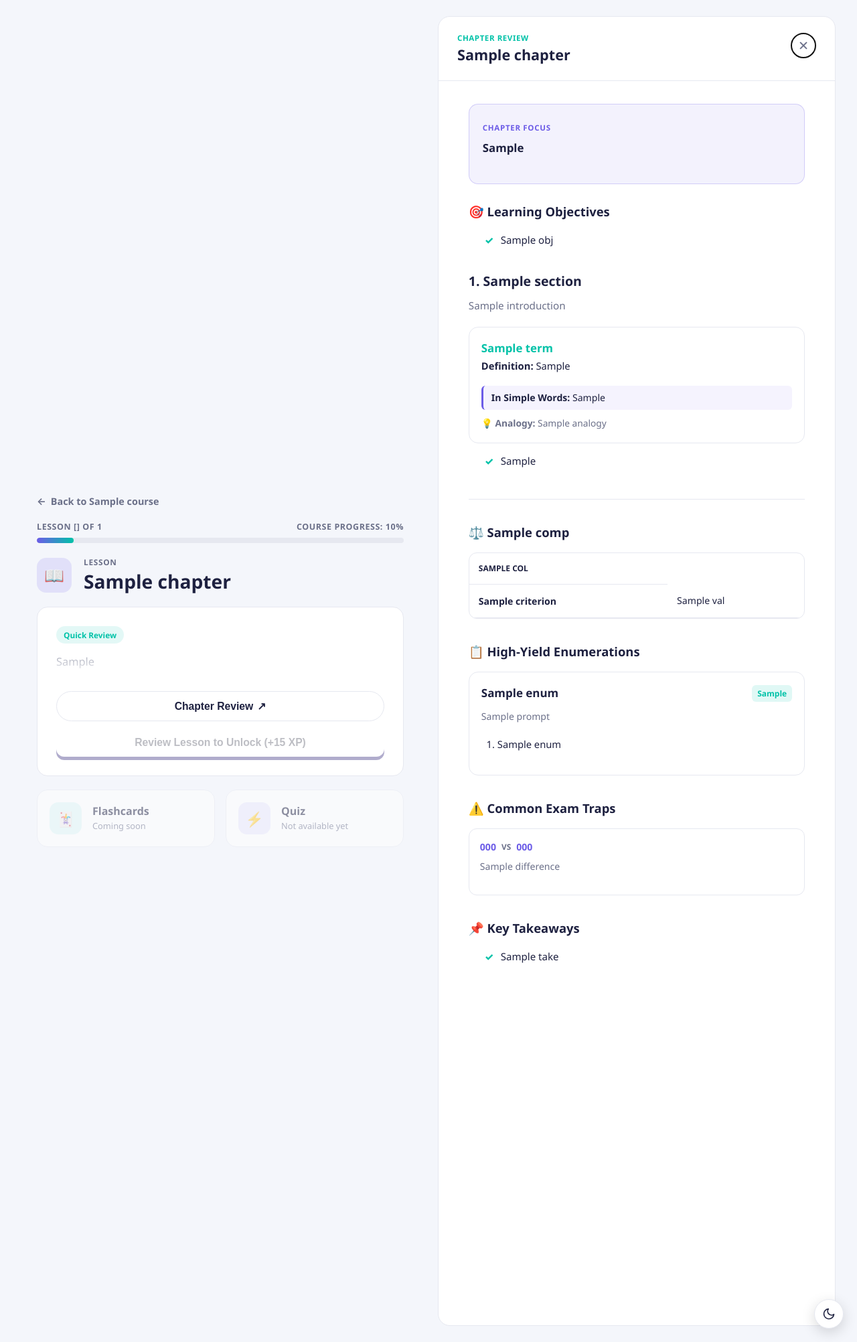
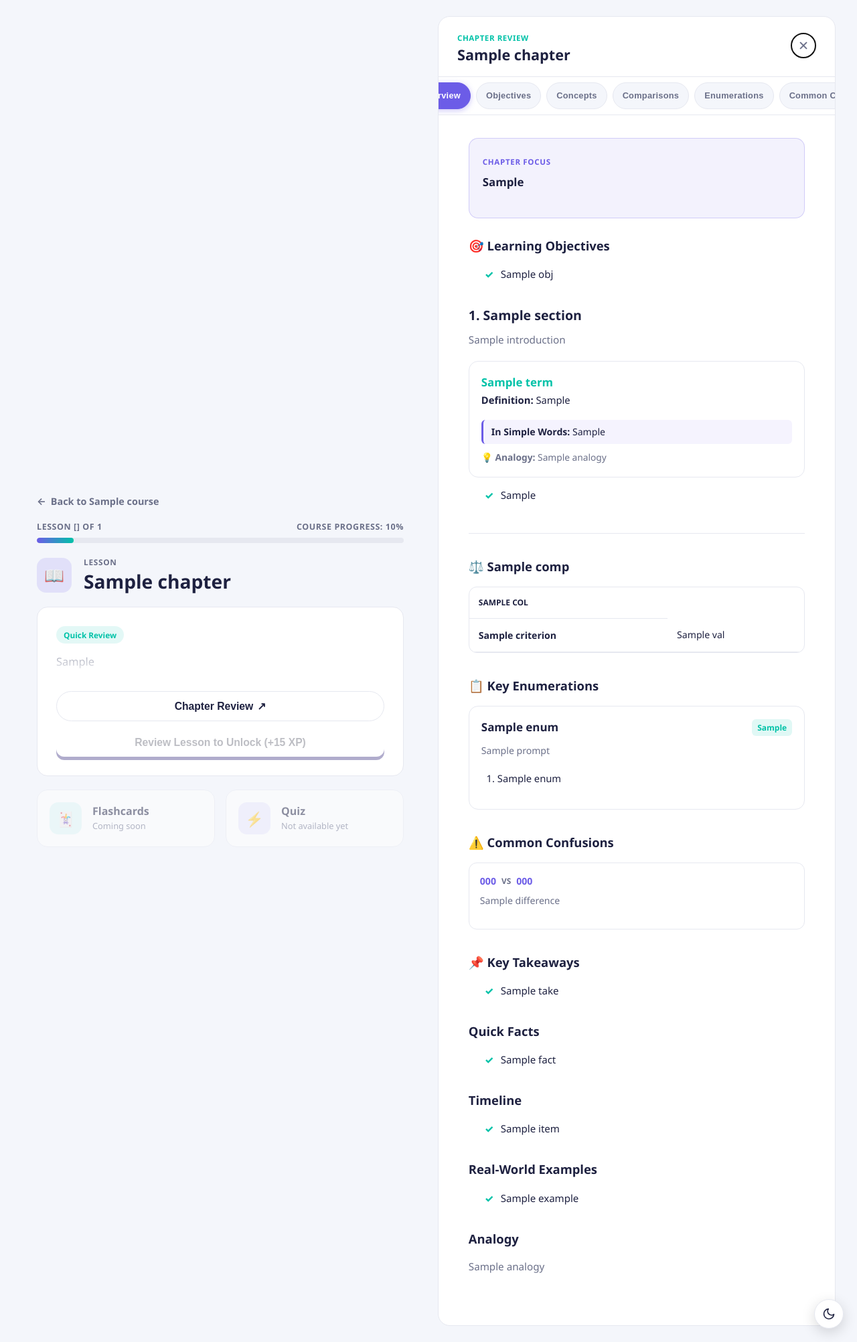
Before and after one commit to zap1104/resultaquest, a Django app: template courses/templates/courses/chapter_review.html in a window 1280 px wide, after a click that opens the changed part. Shown: the part 70-2074 px from the top of the page at 67% size. Run offline with Django 5.2, Linux system fonts and the light colour scheme; the template is opened without the code that fills it: most values are stand-ins (such as "Sample title", 1, 10 or a date in 2020); data that the repository does not hold is empty.

Commit message:
feat(review): implement section anchors, reader chip navigation, and review hub integration (Sprint G2/G3/G7)

```diff
--- a/courses/templates/courses/chapter_review.html
+++ b/courses/templates/courses/chapter_review.html
@@ -126,12 +126,59 @@
         transition: width 0.42s cubic-bezier(0.16, 1, 0.3, 1), opacity 0.3s ease 0.08s, transform 0.42s cubic-bezier(0.16, 1, 0.3, 1), border-width 0s, visibility 0s;
     }
 
-    .reader-header { flex-shrink: 0; display: flex; align-items: flex-start; justify-content: space-between; gap: 20px; padding: 24px 28px; border-bottom: 1px solid var(--border); }
+    .reader-header { flex-shrink: 0; display: flex; align-items: flex-start; justify-content: space-between; gap: 20px; padding: 24px 28px 18px; border-bottom: 1px solid var(--border); }
     .reader-heading { min-width: 0; }
     .reader-heading small { display: block; margin-bottom: 4px; color: var(--accent); font-size: 0.72rem; font-weight: 800; letter-spacing: 0.05em; text-transform: uppercase; }
     .reader-heading h2 { margin: 0; overflow-wrap: anywhere; color: var(--ink); font-size: 1.35rem; line-height: 1.3; }
     .reader-close { width: 38px; height: 38px; display: grid; place-items: center; flex-shrink: 0; padding: 0; border: 1px solid var(--border); border-radius: 50%; background: transparent; color: var(--muted); font-size: 1.2rem; cursor: pointer; transition: color 0.16s ease, border-color 0.16s ease, background-color 0.16s ease; }
     .reader-close:hover { border-color: var(--danger); background: rgba(239, 68, 68, 0.08); color: var(--danger); }
+
+    /* SPRINT G3: STICKY CHIP NAVIGATION BAR */
+    .reader-section-nav {
+        flex-shrink: 0;
+        display: flex;
+        align-items: center;
+        gap: 8px;
+        padding: 8px 24px;
+        background: var(--surface);
+        border-bottom: 1px solid var(--border);
+        overflow-x: auto;
+        white-space: nowrap;
+        scrollbar-width: none;
+        -webkit-overflow-scrolling: touch;
+        z-index: 10;
+    }
+    .reader-section-nav::-webkit-scrollbar { display: none; }
+
+    .reader-nav-chip {
+        flex-shrink: 0;
+        min-height: 40px;
+        padding: 8px 14px;
+        display: inline-flex;
+        align-items: center;
+        justify-content: center;
+        border-radius: 999px;
+        border: 1px solid var(--border);
+        background: var(--bg);
+        color: var(--muted);
+        font-size: 0.8rem;
+        font-weight: 700;
+        letter-spacing: 0.02em;
+        cursor: pointer;
+        transition: all 0.18s ease;
+        line-height: 1.2;
+        box-sizing: border-box;
+    }
+    .reader-nav-chip:hover {
+        border-color: var(--primary);
+        color: var(--ink);
+    }
+    .reader-nav-chip.active {
+        background: var(--primary);
+        border-color: var(--primary);
+        color: #ffffff;
+        box-shadow: 0 2px 8px rgba(108, 92, 231, 0.35);
+    }
 
     .reader-content { min-height: 0; flex: 1; overflow-y: auto; padding: 34px clamp(24px, 3.5vw, 56px) 44px; overscroll-behavior: contain; scrollbar-width: thin; scrollbar-color: var(--border) transparent; }
     .reader-content-inner { width: 100%; max-width: 760px; margin: 0 auto; color: var(--ink); font-size: 1.06rem; line-height: 1.8; }
@@ -143,11 +190,12 @@
     .reader-content::-webkit-scrollbar-thumb:hover { background: var(--primary); }
 
     /* 5. CRAM WIDGET STYLES */
-    .cram-overview-card { background: rgba(108, 92, 231, 0.08); border: 1px solid rgba(108, 92, 231, 0.25); border-radius: 14px; padding: 18px 20px; margin-bottom: 24px; }
+    .cram-overview-card { background: rgba(108, 92, 231, 0.08); border: 1px solid rgba(108, 92, 231, 0.25); border-radius: 14px; padding: 18px 20px; margin-bottom: 24px; scroll-margin-top: 16px; }
     .cram-badge { display: inline-block; font-size: 0.72rem; font-weight: 800; text-transform: uppercase; letter-spacing: 0.06em; color: var(--primary); margin-bottom: 6px; }
     .cram-lead { font-size: 1.05rem; font-weight: 600; line-height: 1.6; margin: 0; color: var(--ink); }
 
-    .cram-section { margin-bottom: 32px; }
+    .cram-section { margin-bottom: 32px; scroll-margin-top: 16px; }
+    .cram-section-group { margin-bottom: 32px; scroll-margin-top: 16px; }
     .cram-section-title { font-size: 1.15rem; font-weight: 800; margin: 0 0 14px; color: var(--ink); }
 
     .cram-facts-list { list-style: none; padding: 0; margin: 0; display: flex; flex-direction: column; gap: 8px; }
@@ -197,6 +245,7 @@
             transform: none;
         }
         .reader-header { padding: 16px 20px; }
+        .reader-section-nav { padding: 8px 16px; }
         .reader-close { width: 44px; height: 44px; font-size: 1.35rem; }
         .reader-content { padding: 24px 20px 48px; }
     }
@@ -251,6 +300,8 @@
         }
 
         .lesson-hub { width: 100%; max-width: none; }
+        .reader-section-nav { padding: 8px 14px; }
+        .reader-nav-chip { min-height: 44px; }
         .theme-toggle-fab { right: 16px; bottom: calc(78px + env(safe-area-inset-bottom)); }
     }
 
@@ -417,28 +468,35 @@
             <button type="button" class="reader-close" id="close-reader-btn" aria-label="Close chapter review" title="Close chapter review">✕</button>
         </header>
 
+        <!-- SPRINT G3: STICKY CHIP NAVIGATION BAR -->
+        <nav class="reader-section-nav" id="reader-section-nav" aria-label="Section navigation" hidden></nav>
+
         <div class="reader-content" id="reader-content" tabindex="0">
-            <article class="reader-content-inner">
-                <div class="cram-overview-card">
+            <!-- Broad Fallback Destination for General Hash Links -->
+            <article id="chapter-review-content" class="reader-content-inner">
+
+                <!-- 1. OVERVIEW -->
+                <div class="cram-overview-card" id="overview" data-review-section data-section-label="Overview">
                     <span class="cram-badge">{{ chapter_data.week_label|default:"Chapter Focus" }}</span>
                     <p class="cram-lead">{{ chapter_overview }}</p>
                 </div>
 
-                {% if chapter_data.sections %}
-                    <!-- Learning Objectives -->
-                    {% if chapter.source_data.learning_objectives %}
-                        <div class="cram-section">
+                <!-- 2. LEARNING OBJECTIVES (Independent) -->
+                {% if chapter_data.learning_objectives %}
+                    <div class="cram-section" id="learning-objectives" data-review-section data-section-label="Objectives">
                         <h3 class="cram-section-title">🎯 Learning Objectives</h3>
                         <ul class="cram-facts-list">
-                                {% for obj in chapter.source_data.learning_objectives %}
+                            {% for obj in chapter_data.learning_objectives %}
                                 <li>{{ obj }}</li>
                             {% endfor %}
                         </ul>
                     </div>
                 {% endif %}
 
-                    <!-- Sections Flow -->
-                    {% for section in chapter.source_data.sections %}
+                <!-- 3. CONCEPTS / SECTIONS (Independent) -->
+                {% if chapter_data.sections %}
+                    <div class="cram-section-group" id="concepts" data-review-section data-section-label="Concepts">
+                        {% for section in chapter_data.sections %}
                             <div class="cram-section section-block">
                                 <h3 class="section-heading">{{ forloop.counter }}. {{ section.title }}</h3>
                                 {% if section.introduction %}
@@ -471,11 +529,23 @@
                                 {% endif %}
                             </div>
                         {% endfor %}
+                    </div>
+                {% elif chapter_data.key_terms %}
+                    <div class="cram-section" id="concepts" data-review-section data-section-label="Key Terms">
+                        <h3 class="cram-section-title">Key Terms</h3>
+                        {% for term in chapter_data.key_terms %}
+                            <div class="concept-card">
+                                <div class="concept-term">{{ term.term }}</div>
+                                <p class="concept-formal">{{ term.definition }}</p>
+                            </div>
+                        {% endfor %}
+                    </div>
+                {% endif %}
 
-                    <!-- Comparison Matrices -->
-                    {% if chapter.source_data.comparisons %}
-                        {% for comp in chapter.source_data.comparisons %}
-                            <div class="cram-section">
+                <!-- 4. COMPARISON MATRICES (Independent) -->
+                {% if chapter_data.comparisons %}
+                    <div class="cram-section" id="comparisons" data-review-section data-section-label="Comparisons">
+                        {% for comp in chapter_data.comparisons %}
                             <h3 class="cram-section-title">⚖️ {{ comp.title }}</h3>
                             <div class="comparison-table-wrap">
                                 <table class="cram-comparison-table">
@@ -498,16 +568,16 @@
                                     </tbody>
                                 </table>
                             </div>
+                        {% endfor %}
                     </div>
-                        {% endfor %}
                 {% endif %}
 
-                    <!-- High-Yield Enumerations -->
-                    {% if chapter.source_data.enumerations %}
-                        <div class="cram-section">
-                            <h3 class="cram-section-title">📋 High-Yield Enumerations</h3>
+                <!-- 5. HIGH-YIELD ENUMERATIONS (Independent) -->
+                {% if chapter_data.enumerations %}
+                    <div class="cram-section" id="enumerations" data-review-section data-section-label="Enumerations">
+                        <h3 class="cram-section-title">📋 Key Enumerations</h3>
                         <div class="enum-grid">
-                                {% for enum in chapter.source_data.enumerations %}
+                            {% for enum in chapter_data.enumerations %}
                                 <div class="enum-card">
                                     <div class="enum-header">
                                         <strong>{{ enum.title }}</strong>
@@ -525,12 +595,12 @@
                     </div>
                 {% endif %}
 
-                    <!-- Common Traps -->
-                    {% if chapter.source_data.common_confusions %}
-                        <div class="cram-section">
-                            <h3 class="cram-section-title">⚠️ Common Exam Traps</h3>
+                <!-- 6. COMMON CONFUSIONS (Independent) -->
+                {% if chapter_data.common_confusions %}
+                    <div class="cram-section" id="common-confusions" data-review-section data-section-label="Common Confusions">
+                        <h3 class="cram-section-title">⚠️ Common Confusions</h3>
                         <div class="confusions-grid">
-                                {% for trap in chapter.source_data.common_confusions %}
+                            {% for trap in chapter_data.common_confusions %}
                                 <div class="confusion-card">
                                     <div class="confusion-vs">
                                         <span class="badge-vs">{{ trap.concept_a }}</span>
@@ -544,32 +614,21 @@
                     </div>
                 {% endif %}
 
-                    <!-- Takeaways -->
-                    {% if chapter.source_data.key_takeaways %}
-                        <div class="cram-section">
+                <!-- 7. KEY TAKEAWAYS (Independent) -->
+                {% if chapter_data.key_takeaways %}
+                    <div class="cram-section" id="takeaways" data-review-section data-section-label="Takeaways">
                         <h3 class="cram-section-title">📌 Key Takeaways</h3>
                         <ul class="cram-facts-list">
-                                {% for take in chapter.source_data.key_takeaways %}
+                            {% for take in chapter_data.key_takeaways %}
                                 <li>{{ take }}</li>
                             {% endfor %}
                         </ul>
                     </div>
                 {% endif %}
-                {% else %}
-                    {% if chapter_data.key_terms %}
-                        <div class="cram-section">
-                            <h3 class="cram-section-title">Key Terms</h3>
-                            {% for term in chapter_data.key_terms %}
-                                <div class="concept-card">
-                                    <div class="concept-term">{{ term.term }}</div>
-                                    <p class="concept-formal">{{ term.definition }}</p>
-                                </div>
-                            {% endfor %}
-                        </div>
-                    {% endif %}
 
+                <!-- LEGACY / EXTRA FALLBACK CONTENT -->
                 {% if chapter_data.quick_facts %}
-                        <div class="cram-section">
+                    <div class="cram-section" id="quick-facts" data-review-section data-section-label="Quick Facts">
                         <h3 class="cram-section-title">Quick Facts</h3>
                         <ul class="cram-facts-list">
                             {% for fact in chapter_data.quick_facts %}<li>{{ fact }}</li>{% endfor %}
@@ -578,7 +637,7 @@
                 {% endif %}
 
                 {% if chapter_data.timeline %}
-                        <div class="cram-section">
+                    <div class="cram-section" id="timeline" data-review-section data-section-label="Timeline">
                         <h3 class="cram-section-title">Timeline</h3>
                         <ul class="cram-facts-list">
                             {% for item in chapter_data.timeline %}<li>{{ item }}</li>{% endfor %}
@@ -587,7 +646,7 @@
                 {% endif %}
 
                 {% if chapter_data.real_world_examples %}
-                        <div class="cram-section">
+                    <div class="cram-section" id="examples" data-review-section data-section-label="Examples">
                         <h3 class="cram-section-title">Real-World Examples</h3>
                         <ul class="cram-facts-list">
                             {% for example in chapter_data.real_world_examples %}<li>{{ example }}</li>{% endfor %}
@@ -596,21 +655,21 @@
                 {% endif %}
 
                 {% if chapter_data.analogy %}
-                        <div class="cram-section">
+                    <div class="cram-section" id="analogy" data-review-section data-section-label="Analogy">
                         <h3 class="cram-section-title">Analogy</h3>
                         <p class="section-intro">{{ chapter_data.analogy.explanation|default:chapter_data.analogy }}</p>
                     </div>
                 {% endif %}
 
-                    {% if not chapter_data.key_terms and not chapter_data.quick_facts and not chapter_data.timeline and not chapter_data.real_world_examples and not chapter_data.analogy %}
+                {% if not chapter_data.sections and not chapter_data.key_terms and not chapter_data.quick_facts and not chapter_data.timeline and not chapter_data.real_world_examples and not chapter_data.analogy and not chapter_data.enumerations and not chapter_data.common_confusions and not chapter_data.comparisons %}
                     <p>{{ chapter_overview|linebreaks }}</p>
-                    {% endif %}
                 {% endif %}
             </article>
         </div>
     </aside>
 </div>
 
+<!-- Reader Toggle & Reading Completion Tracking -->
 <script>
 document.addEventListener('DOMContentLoaded', () => {
     const workspace = document.getElementById('review-workspace');
@@ -620,11 +679,9 @@ document.addEventListener('DOMContentLoaded', () => {
     const closeReaderBtn = document.getElementById('close-reader-btn');
     const completeBtn = document.getElementById('mark-complete-btn');
 
-    // Clean DOM-based state lookup (No raw template tags inside JS logic)
     let hasReadToEnd = (completeBtn && completeBtn.dataset.hasRead === 'true') ||
                        (completeBtn && completeBtn.classList.contains('is-complete'));
 
-    // Fill progress bar width
     document.querySelectorAll('[data-progress]').forEach(el => {
         el.style.width = el.getAttribute('data-progress') + '%';
     });
@@ -741,4 +798,7 @@ document.addEventListener('DOMContentLoaded', () => {
     });
 });
 </script>
+
+<!-- Sprint G3: Sticky Navigation & URL Hash Deep-Linking -->
+<script src="{% static 'courses/js/chapter_review.js' %}?v=1"></script>
 {% endblock %}
```
Also changed, not shown: courses/static/courses/js/chapter_review.js (added, +71 -0 lines). Lines whose indentation alone changed are shown as unchanged.
